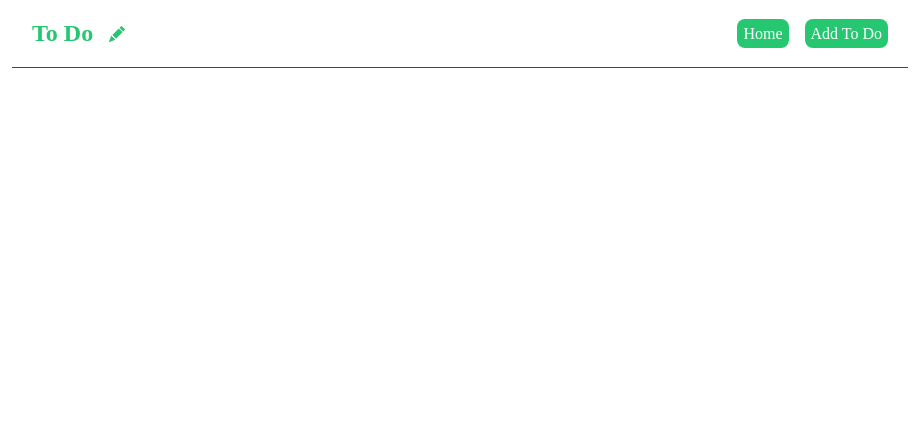
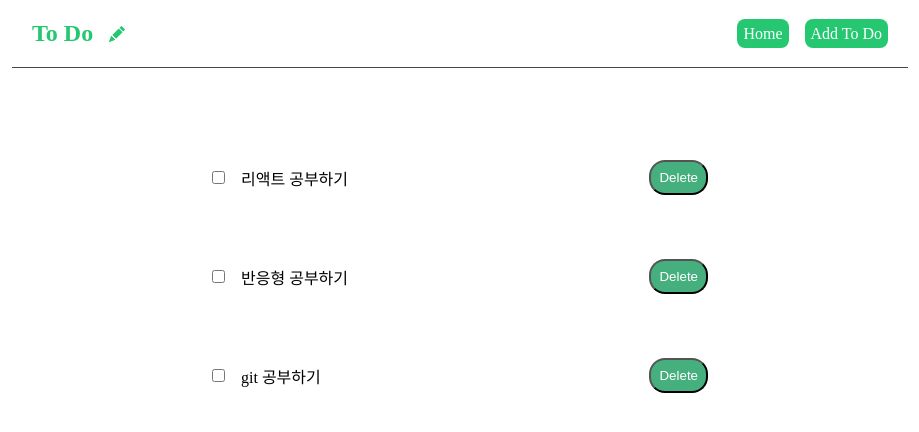
Before and after one commit to handaehee93/React-Blog, a React (Create React App) app: page / in a window 1280 px wide. Shown: the top 432 px of the page, without its empty margins (180-1099 px from the left). Built offline with nearby package versions, Linux system fonts and the light colour scheme; no server answers; data requests are answered from the project's data file.

Commit message:
커스텀 훅 완성

```diff
--- a/src/components/Home.jsx
+++ b/src/components/Home.jsx
@@ -1,57 +1,18 @@
 import React, { useState, useEffect } from 'react'
 import TodoList from './TodoList'
+import useFetch from '../useFetch'
 
-// 17강부터~~
+
 // let nextid = 0
 export default function Home() {
-  const [todos, setTodos] =useState(null)
-  const [isLoading, setIsLoading] = useState(true)
-  const [error, setError] = useState(null)
-
-  // 부모 요소에 존재 하는 상태 값이 자식 컴포넌트의 어떤 작용으로 인해 변화 하길 원한다면 함수를 props로 내려줘야 한다.
-  // 왜냐면 상태 값은 오직 'set상태값' 에 의해서만 변경이 가능하기 때문에, 상태 변경 함수를 props로 내려줘야 하기 때문이다.
-  // 아래의 handleDelte는 기존 배열의 요소에서 입력받은 id와(todolist에서는 삭제 버튼이 눌린 요소의 id) 일치 하지 않는 것들만 새로운 배열로 만들어서 해당 배열을 상태값으로 업데이트 해준 것이다. 사용자가 삭제버튼을 클릭하면 삭제하고자 하는 todolist의 id가 전달이 될 것이고, 이건 삭제할 거니까 얘를 빼고 새로운 배열을 만들어 리턴하면 삭제한 것과 같기 때문이다.
-  // 추가적으로  filter 메서드는 기존의 배열을 수정하는 것이 아니라 새로운 배열을 반환한다.
-  const handleDelete = (id) => {
-    const newTodos = todos.filter((todo) => (
-      todo.id !== id
-    ))
-    setTodos(newTodos)
-  }
-
-  // useEffect라는 Hook은 페이지가 렌더링 될 때 어떤 코드를 실행시키고 싶을 때 사용한다.useEffect는 인자로 콜백함수를 받는데 페이지가 렌더링 될 때 마다 useEffect안의 콜백함수가 실행이 되게 하는것이다.
-  // 그런데 useEffect는 인자로 콜백함수 뿐 아니라 배열도 받을 수 있다. 여기서 이 배열은 의존성 배열(dependency arry)이라고 하는데 배열을 넣어주지 않고 콜백함수만 넣어주면 페이지가 렌더링 될 때마다 콜백함수가 실행이 되지만, 배열까지 넣어주면 배열 안에 있는 값이 바뀔 때만 콜백함수가 실행이 된다. 그런데 만약 빈 배열이라면 어떻게 될까? 배열이 비어 있다는 것은 배열 안에 있는 값이 변할 일도 없기 때문에 딱 처음 페이지가 마운트 될 때만 콜백함수가 실행이 되게 할 수 있다.
-  // useEffect는 fetch와 유용하게 사용될 수 있다. 현재는 하드 코딩되어 있는 todos라는 state를 map을 통해 뿌려 주고 있다. 하지만 실제로는 이렇게 하지 않고 서버에서 데이터를 받아와서 그걸 map으로 뿌려줄 것이다. 즉 useEffect안에서 fetch를 사용하면 todo app이 처음 실행 될 때 서버에서 데이터를 딱 가져와서 뿌려라 라고 할 수 있게 되는 것이다. json서버를 만들고 fetch를 통해 데이터를 가져와 보자.
-
-  // 먼저 data폴더 안에 db.json을 만들고, json server를 설치한 다음 해당 서버가 db.json파일을 바라보게 하면 해당 파일이 하나의 서버가 된다. npx json-server --watch data/db.json --port 8000
-  //그리고 이제 서버 주소로 fetch를 이용해서 get요청을 통해 데이터를 받아올텐데 이걸 useEffect안에서 빈 배열과 함께 사용하면 페이지가 마운팅 될때만 실행하게 되는 것이다.
-  useEffect(() => {
-    setTimeout(() => {
-      fetch('http://localhost:8000/todo')
-      .then(res => {
-        if(!res.ok) {
-          throw Error('Could not fetch the data for that resource')
-        }
-        return res.json()
-      })
-      .then((data) => {
-        setTodos(data)
-        setIsLoading(!isLoading)
-        setError(null)
-      })
-      .catch(err => {
-        setIsLoading(false)
-        setError(err.message)
-        console.log(error)
-      })
-    }, 1000 )
-  },[])
-
+  // 가져온 데이터의 :를 사용하여 임의로 이름을 지어줄 수 있다.
+  const {data: todos, isLoading, error} = useFetch('http://localhost:8000/todos')
 
   return (
     <div className='home'>
+      { error && <div>{ error }</div>}
       { isLoading && <div> Loading... </div>}
-      {todos && <TodoList todos={todos} handleDelete={handleDelete}/>}
+      {todos && <TodoList todos={todos} />}
     </div>
   )
 }
--- /dev/null
+++ b/src/useFetch.js
@@ -0,0 +1,41 @@
+import { useState, useEffect } from 'react'
+
+// 리액트에서 커스텀 훅을 사용할때 반드시 이름 앞에 use를 붙여야 한다.
+// 커스텀 훅이기 때문에 어디서든 재사용 할 수 있으므로 fetch해오는 url을 하드코딩 하지 않고 인자로 받는다.
+const useFetch = (url) => {
+  // 커스텀 훅으로 만들면 어디서든 재사용할 수 있는 것이기 때문에 그동안 todos라는 이름으로 사용하던 state를 좀 더 포괄적으로 data로 바꿔 주었다.
+  const [data, setData] =useState(null)
+  const [isLoading, setIsLoading] = useState(true)
+  const [error, setError] = useState(null)
+
+  // useEffect라는 Hook은 페이지가 렌더링 될 때 어떤 코드를 실행시키고 싶을 때 사용한다.useEffect는 인자로 콜백함수를 받는데 페이지가 렌더링 될 때 마다 useEffect안의 콜백함수가 실행이 되게 하는것이다.
+  // 그런데 useEffect는 인자로 콜백함수 뿐 아니라 배열도 받을 수 있다. 여기서 이 배열은 의존성 배열(dependency arry)이라고 하는데 배열을 넣어주지 않고 콜백함수만 넣어주면 페이지가 렌더링 될 때마다 콜백함수가 실행이 되지만, 배열까지 넣어주면 배열 안에 있는 값이 바뀔 때만 콜백함수가 실행이 된다. 그런데 만약 빈 배열이라면 어떻게 될까? 배열이 비어 있다는 것은 배열 안에 있는 값이 변할 일도 없기 때문에 딱 처음 페이지가 마운트 될 때만 콜백함수가 실행이 되게 할 수 있다.
+  // useEffect는 fetch와 유용하게 사용될 수 있다. 현재는 하드 코딩되어 있는 todos라는 state를 map을 통해 뿌려 주고 있다. 하지만 실제로는 이렇게 하지 않고 서버에서 데이터를 받아와서 그걸 map으로 뿌려줄 것이다. 즉 useEffect안에서 fetch를 사용하면 todo app이 처음 실행 될 때 서버에서 데이터를 딱 가져와서 뿌려라 라고 할 수 있게 되는 것이다. json서버를 만들고 fetch를 통해 데이터를 가져와 보자.
+
+  // 먼저 data폴더 안에 db.json을 만들고, json server를 설치한 다음 해당 서버가 db.json파일을 바라보게 하면 해당 파일이 하나의 서버가 된다. npx json-server --watch data/db.json --port 8000
+  //그리고 이제 서버 주소로 fetch를 이용해서 get요청을 통해 데이터를 받아올텐데 이걸 useEffect안에서 빈 배열과 함께 사용하면 페이지가 마운팅 될때만 실행하게 되는 것이다.
+  useEffect(() => {
+    setTimeout(() => {
+      fetch(url)
+      .then(res => {
+        if(!res.ok) {
+          throw Error('데이터를 불러오지 못하고 있습니다.')
+        }
+        return res.json()
+      })
+      .then((data) => {
+        setData(data)
+        setIsLoading(false)
+        setError(null)
+      })
+      .catch(err => {
+        setIsLoading(false)
+        setError(err.message)
+        console.log(error)
+      })
+    }, 1000 )
+  },[url])
+return {data, isLoading, error}
+
+}
+export default useFetch
```
